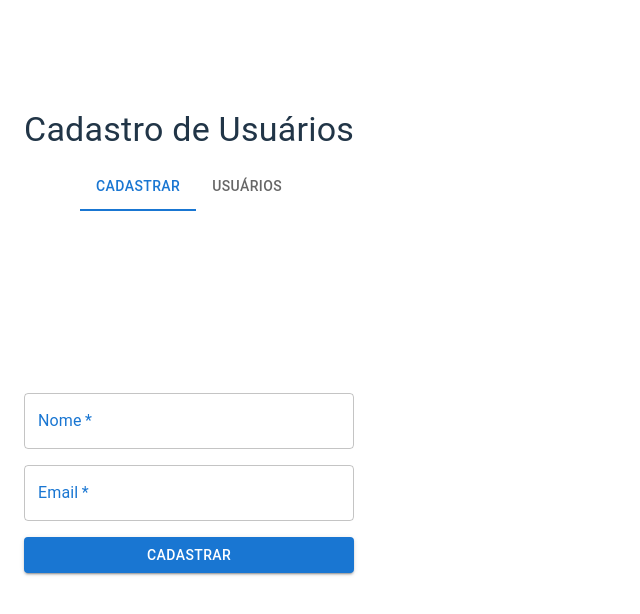
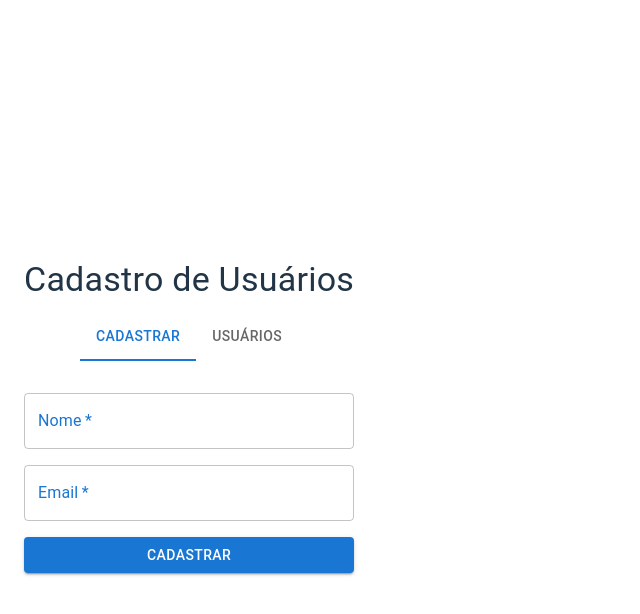
Before and after one commit to cauatardetti/cadastro-usuarios, a React (Vite) app: page / in a window 1280 px wide. Shown: the top 614 px of the page, without its empty margins (0-640 px from the left). Built offline with nearby package versions, Linux system fonts and the light colour scheme.

Commit message:
correção de espaço entre formulário e título

```diff
--- a/src/components/UserForm.tsx
+++ b/src/components/UserForm.tsx
@@ -23,10 +23,10 @@ const UserForm: React.FC = () => {
 
   return (
     <Box
-      display="flex"
-      justifyContent="center"
-      alignItems="center"
-      minHeight="60vh"
+    display="flex"
+    justifyContent="center"
+    alignItems="center"
+    mt={4} // distância controlada
     >
       <Box
         component="form"
```
